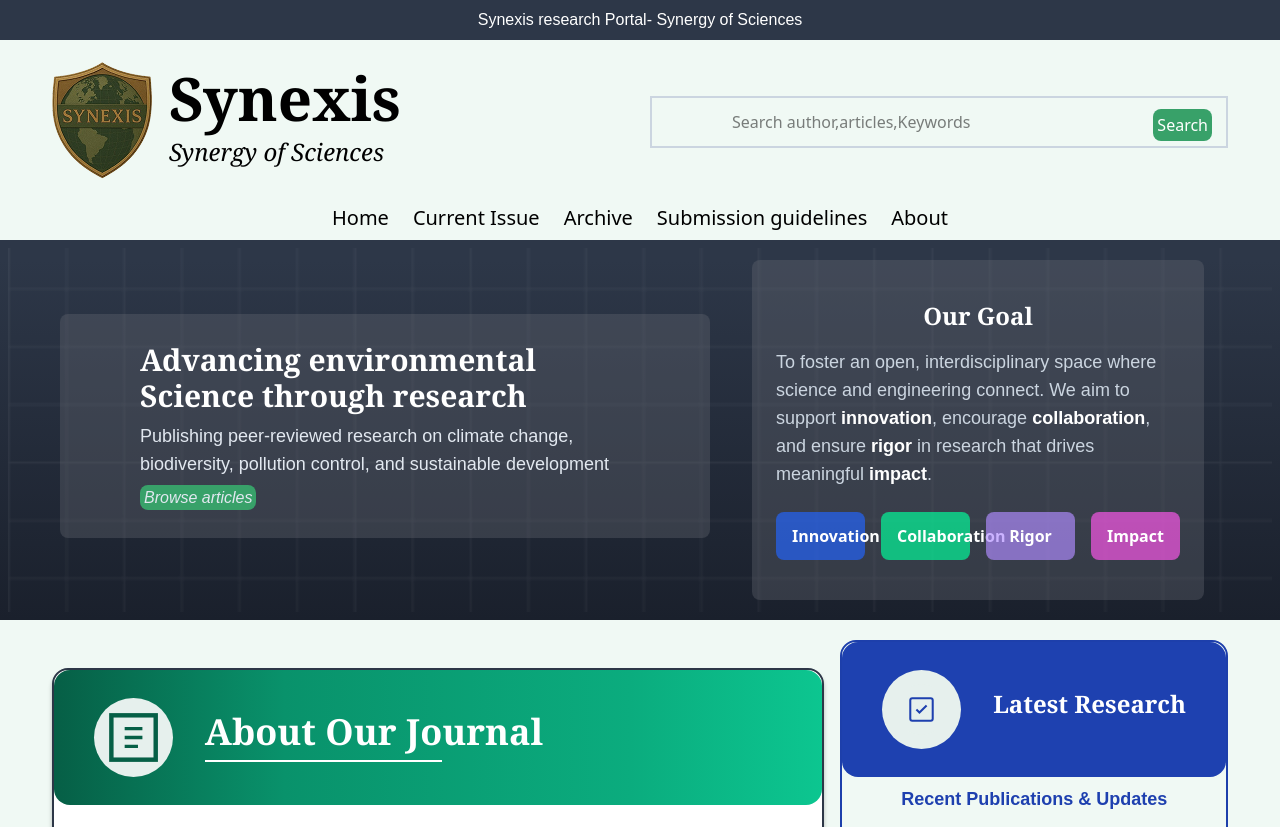
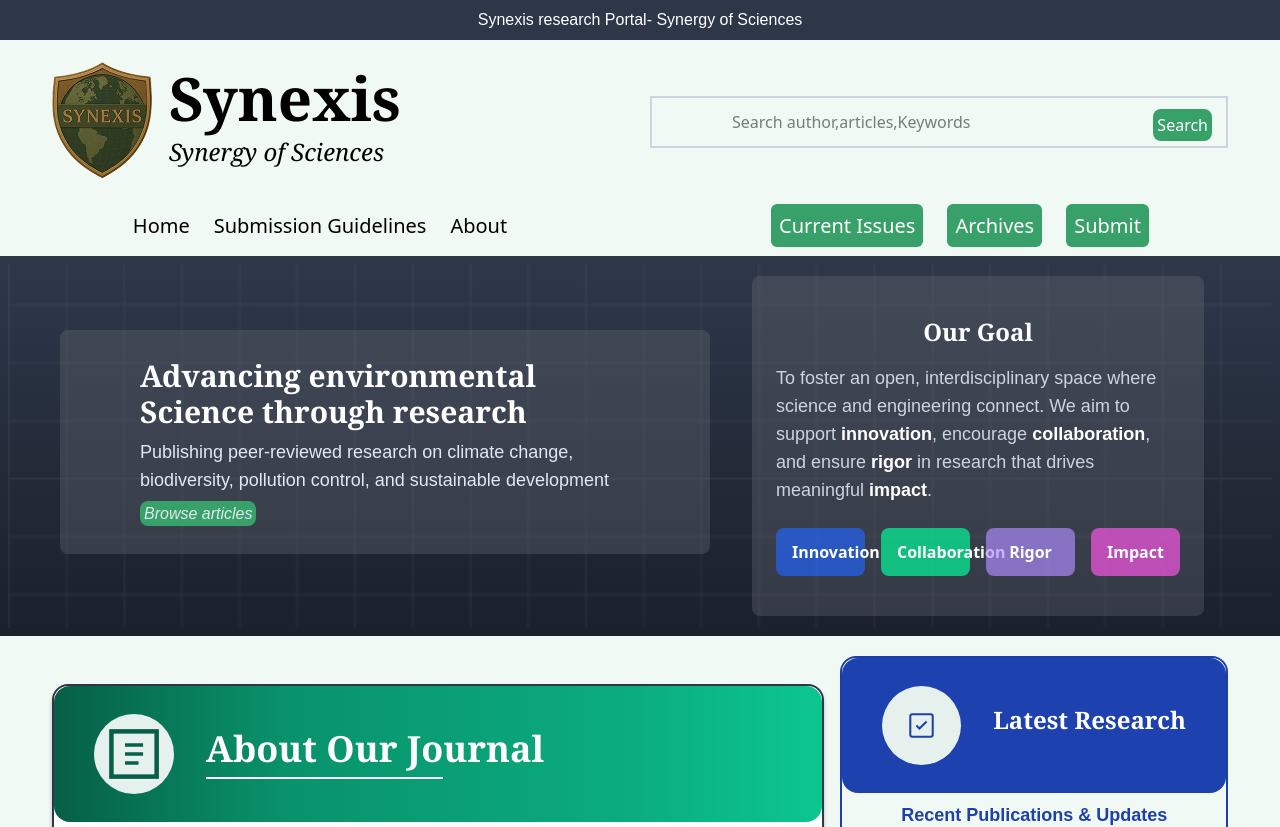
Before and after one commit to shaeelhashmi/Pns, a React (Vite) app: page / in a window 1280 px wide. Shown: the top 827 px of the page. Built offline with nearby package versions, Linux system fonts and the light colour scheme.

Commit message:
Completed for now

```diff
--- a/src/App.tsx
+++ b/src/App.tsx
@@ -22,7 +22,7 @@ function AppContent() {
         <Route path="/" element={<><HomeHero></HomeHero><div ><Home></Home></div></>} />
         <Route path="/about" element={<>{!hasQuery && <AboutHero/>}<div className='m-5  md:mx-13   mx-3'><div className='w-full'><About /></div></div></>} />
         <Route path='/guidelines' element={<><SubmitArticleHero/><div className='m-5  md:mx-13 mx-3 '><div className='w-full'><SubmitArticle /></div></div></>} />
-        <Route path='*' element={<Page404 />} />
+        <Route path='*' element={<div className='m-5  md:mx-13   mx-3'><Page404 /></div>} />
       </Routes>
       <Footer />
     </>
--- a/src/Components/About/Popups/Profile.tsx
+++ b/src/Components/About/Popups/Profile.tsx
@@ -73,9 +73,9 @@ export default function Profile({ profile }: ProfileProps) {
           <Subtext description={profile.description} />
            </div>
 
-          <div className="pt-4 border-t border-gray-200 ">
+          <a className="pt-4" href={`mailto:${profile.email}`}>
             <Subtext description={`Email: ${profile.email}`} />
-          </div>
+          </a>
 
       </div>
     </div>
--- a/src/Components/About/Utils/AboutUs.tsx
+++ b/src/Components/About/Utils/AboutUs.tsx
@@ -14,7 +14,7 @@ journal that seeks to integrate diverse fields of knowledge.
 A quarterly, peer-reviewed, open-access publication
 dedicated to sharing significant advances in basic
 sciences, engineering, and allied disciplines.' size="text-lg" className="text-base" color="#4A5568" />
-              </div>,
+              </div>
 
       </Box>
       <Box>
--- a/src/Components/About/Utils/Box/AdvisoryBox.tsx
+++ b/src/Components/About/Utils/Box/AdvisoryBox.tsx
@@ -25,7 +25,7 @@ export default function AdvisoryBox(props:props) {
                          <Subtext description={props.Affiliation} size="text-[0.94rem]" className='text-xs' color="#4A5568"/>
                   </div>
     <div className='col-start-2'>
-    <Link className='bg-[#d5ffe8] text-black font-arial font-bold italic py-2 px-4 rounded-lg text-[0.94rem]'
+    <Link className='bg-[#d5ffe8] hover:bg-[#c5ffdf] duration-200 transition-all text-black font-arial font-bold italic py-2 px-4 rounded-lg text-[0.94rem]'
       to={`?author=${props.Name.toLowerCase().replace(/\s+/g, '-')}`}
     >View Profile →</Link>
     </div>
--- a/src/Components/Header/Hero/Util/HeroLeftBox.tsx
+++ b/src/Components/Header/Hero/Util/HeroLeftBox.tsx
@@ -15,7 +15,7 @@ export default function HeroLeftBox({heading, content, subContent, ButtonText,li
        <span className='block font-arial space-y-2 text-[#E2E8F0]'>
        <p className='md:text-lg text-base'>{content}</p>
         {subContent && <p className='md:text-lg text-base italic'>{subContent}</p>}
-        <a className='bg-[#38A169] italic p-1 rounded-lg md:text-base text-sm' href={link} target={link.startsWith('#') ? undefined : '_blank'}>{ButtonText}</a>
+        <a className='bg-[#38A169] italic p-1 rounded-lg md:text-base text-sm hover:bg-[#46AE76] duration-500 transition-all' href={link} target={link.startsWith('#') ? undefined : '_blank'}>{ButtonText}</a>
         </span>
        </div>
       </div>
--- a/src/Components/Header/Navbar/Nav.tsx
+++ b/src/Components/Header/Navbar/Nav.tsx
@@ -10,32 +10,46 @@ export default function Nav() {
   };
 
   return (
-    <div className="w-screen relative">
-      {/* Mobile menu button */}
+    <div className="w-screen relative h-fit">
+
+
+      {/* Desktop menu */}
+    <div className="grid grid-cols-2 mt-3">
+      <ul className="list-none hidden md:flex justify-center items-center md:text-xl space-x-6 py-2">
+        <li><Link to="/">Home</Link></li>
+        <li><Link to="/guidelines">Submission Guidelines</Link></li>
+        <li><Link to="/about">About</Link></li>
+      </ul>
+      <ul className="list-none hidden md:flex justify-center items-center md:text-xl space-x-6 py-2">
+        <li><a href="https://synexisjournal.com/online/index.php/synexis/issue/current" target="_blank" className="p-2 bg-[#38A169] text-white rounded-md hover:bg-[#4c8969] duration-500 transition-all">Current Issues</a></li>
+            <li><a href="https://synexisjournal.com/online/index.php/synexis/issue/archive" target="_blank" className="p-2 bg-[#38A169] text-white rounded-md hover:bg-[#4c8969] duration-500 transition-all">Archives</a></li>
+            <li><a href="https://synexisjournal.com/online/index.php/synexis/submission" target="_blank" className="p-2 bg-[#38A169] text-white rounded-md hover:bg-[#4c8969] duration-500 transition-all">Submit</a></li>
+
+      </ul>
+      </div>
+
+      {/* Mobile menu */}
+        <ul className="list-none md:hidden flex justify-center items-center text-xl space-x-6 py-2">
+            <li><a href="https://synexisjournal.com/online/index.php/synexis/issue/current" target="_blank" className="p-2 bg-[#38A169] text-white rounded-md hover:bg-[#4c8969] duration-500 transition-all">Current Issues</a></li>
+            <li><a href="https://synexisjournal.com/online/index.php/synexis/issue/archive" target="_blank" className="p-2 bg-[#38A169] text-white rounded-md hover:bg-[#4c8969] duration-500 transition-all">Archives</a></li>
+            <li><a href="https://synexisjournal.com/online/index.php/synexis/submission" target="_blank" className="p-2 bg-[#38A169] text-white rounded-md hover:bg-[#4c8969] duration-500 transition-all">Submit</a></li>
+</ul>
+{/* Mobile menu button */}
       <div className="md:hidden flex justify-end p-4">
         <button onClick={toggleMenu} aria-label="Toggle menu">
           {isOpen ? <X size={24} /> : <Menu size={24} />}
         </button>
       </div>
-
-      {/* Desktop menu */}
-      <ul className="list-none hidden md:flex justify-center items-center md:text-xl space-x-6">
-        <li><Link to="/">Home</Link></li>
-        <li><Link to="/current-issue">Current Issue</Link></li>
-        <li><Link to="/archive">Archive</Link></li>
-        <li><Link to="/guidelines">Submission guidelines</Link></li>
-        <li><Link to="/about">About</Link></li>
-      </ul>
-
-      {/* Mobile menu */}
       {isOpen && (
+        <div className="grid grid-cols-2 mt-3 h-fit">
         <ul className="list-none md:hidden flex flex-col items-center text-lg space-y-4 py-4 bg-[#F0F9F4] absolute w-full z-10">
           <li><Link to="/" onClick={toggleMenu}>Home</Link></li>
-          <li><Link to="/current-issue" onClick={toggleMenu}>Current Issue</Link></li>
-          <li><Link to="/archive" onClick={toggleMenu}>Archive</Link></li>
-               <li><Link to="/guidelines"  onClick={toggleMenu}>Submission guidelines</Link></li>
-          <li><Link to="/about" onClick={toggleMenu}>About</Link></li>
-        </ul>
+           <li><Link to="/about">About</Link></li>
+          <li><Link to="/guidelines"  onClick={toggleMenu}>Submission Guidelines</Link></li>
+
+            </ul>
+
+      </div>
       )}
     </div>
   );
--- a/src/Components/Home/Utils/Contact.tsx
+++ b/src/Components/Home/Utils/Contact.tsx
@@ -61,7 +61,7 @@ export default function Contact() {
     }
 
     return (
-        <div className="min-h-screen bg-[#2C3E50] flex items-center justify-center p-8">
+        <div className="min-h-screen bg-[#2C3E50] flex items-center justify-center p-8" id='contact'>
             <div className="w-full max-w-2xl space-y-2">
 
                 <Heading heading='Contact Editorial Board' afterColor='#ffffff' textColor='white' class='after:mx-auto text-center mx-auto'>
--- a/src/Components/SubmitArticle/Utils/Editorial.tsx
+++ b/src/Components/SubmitArticle/Utils/Editorial.tsx
@@ -52,7 +52,7 @@ export default function Editorial() {
             </ul>
         </div>
         <div>
-            <button className="bg-[#FEF5E7] w-[180px] h-[30px] italic text-center text-[#D97706] font-arial text-[0.81rem] font-bold rounded-md border-2 border-[#F59E0B]  cursor-pointer">Primary point of contact</button>
+            <a className="bg-[#FEF5E7] w-[180px] h-[30px] italic text-center text-[#D97706] font-arial text-[0.81rem] font-bold rounded-md border-2 border-[#F59E0B]  cursor-pointer p-2" href="/#contact">Primary point of contact</a>
         </div>
         </div>
         </div>
--- a/src/assets/Data.json
+++ b/src/assets/Data.json
@@ -12,12 +12,12 @@
     "Education": "Pakistan Academy of Sciences, Pakistan",
     "awards": "Dr. Javed Akhtar, Pride of Performance",
     "description": "Dr. Javed Akhtar, retired Chief Scientist from PAEC, served as Director-Coordination (PINSTECH), Executive Secretary of the International Nathiagali Summer College, and Editor-in-Chief of The Nucleus. He is a recipient of the Dr. M. Raziuddin Siddique Award & a gold medal (1995), and the Ibn-al-Haytham Prize (1997) by Pakistan Academy of Sciences. He has made significant contributions to Pakistan's scientific community and was recognized by awarding him a national civil award, the Pride of Performance, in 2009.",
-    "email": "mikram@synexjournal.com",
+    "email": "javed.akhtar@synexjournal.com",
     "image": "/JavedAkhtar.png"
   },
   "Sohail Hameed": {
     "subname": "Chief Editor (Biosciences)",
-    "Education": " NIBGE-PIEAS, Pakistan",
+    "Education": "Pakistan Institute of Engineering and Applied Sciences (PIEAS), Biotechnology",
     "awards": "Dr. Sohail Hameed",
     "description": "Dr. Sohail Hameed has over 42 years of academic and research experience in biosciences, beginning after an MSc from Quaid-i-Azam University (1981). His career spans research in Canada, a PhD at QAU, postdoctoral work in Scotland, and leadership roles in PAEC bio-centers, including NIAB, NIFA, and NIBGE, where he served as Director - NIBGE. At PAEC HQs he served as director Academics & Coordination (biology) for agriculture and biotechnology research institutes and their coordination with PIEAS. An HEC-recognized PhD supervisor, he has mentored numerous scholars, developed advanced research facilities, authored high-impact publications, and pioneered the commercial biofertilizer, BioPower. He is an affiliated professor at the University of Wah, adjunct at PIEAS-NIBGE for biotechnology, and Chief Editor (Biosciences) of Synexis.",
     "email": "sohail.hameed@synexjournal.com",
```
Also changed, not shown: src/Components/Home/Home.tsx (+6 -6 lines), src/Components/Home/Utils/Button/Button.tsx (+19 -10 lines).
